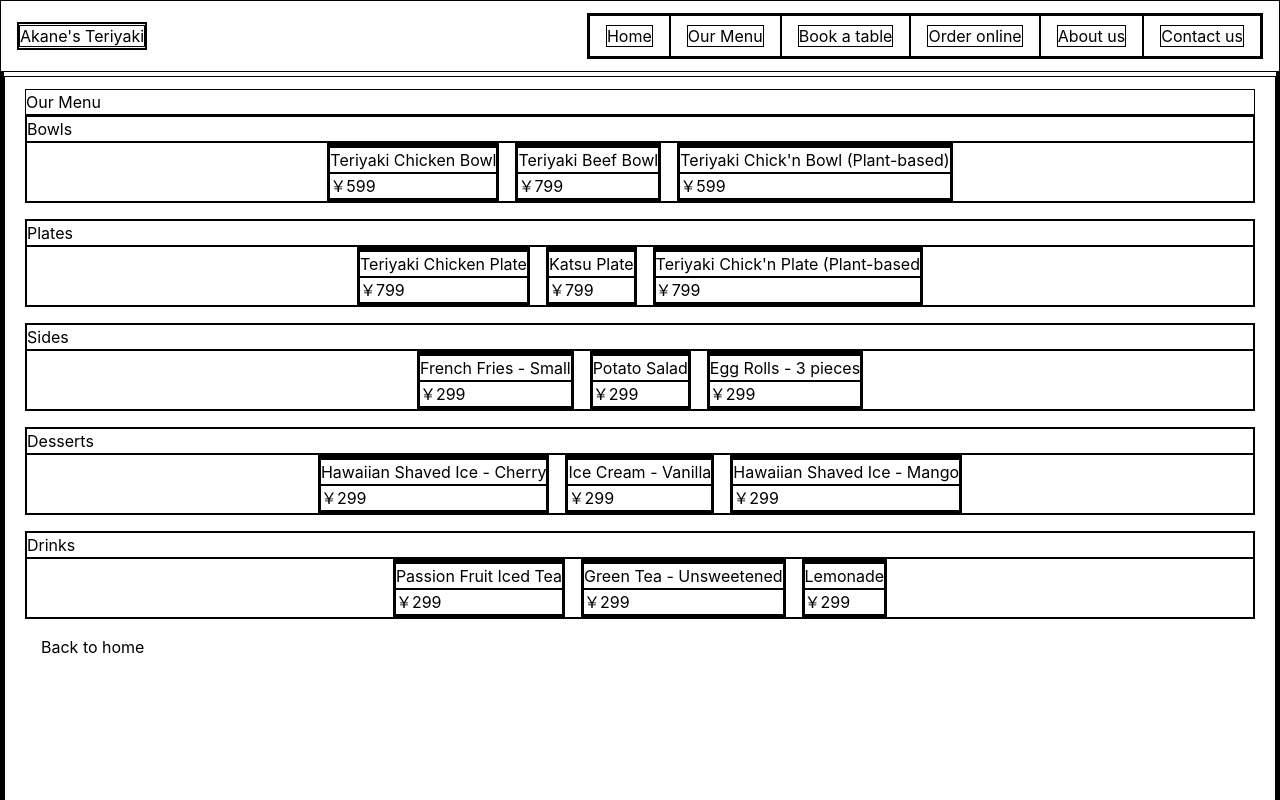
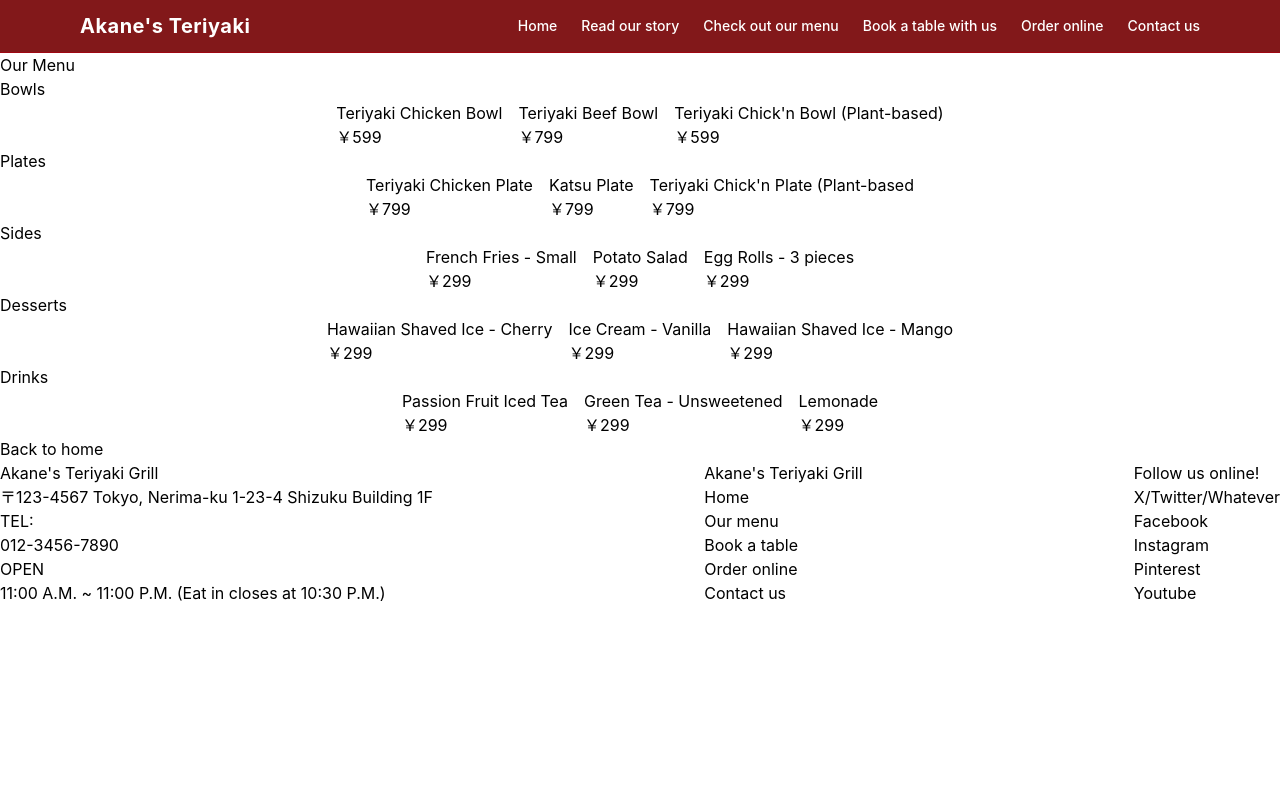
Before and after one commit to jarteaga127/akanes-teriyaki-react, a React (Vite) app: page /our-menu in a window 1280 px wide. Shown: the top 800 px of the page. Built offline with nearby package versions, Linux system fonts and the light colour scheme.

Commit message:
Edited the styles for the navbar using tailwind

```diff
--- a/src/components/Navbar.tsx
+++ b/src/components/Navbar.tsx
@@ -1,22 +1,100 @@
 import { Link } from "react-router-dom";
-import "../styles/nav-bar.css"
+import { useState } from "react";
 
-const Navbar = () => {
-    return (
-        <nav className="sticky top-0 z-50 bg-white/90 dark:bg-zinc-900/90 backdrop-blur-md border-b border-zinc-200 dark:border-zinc-800">
-            <div className="site-logo"><header><Link to="/">Akane's Teriyaki</Link></header></div>
-            <div className="nav-link-group">
-            <ul>
-                <li><Link to="/" className="nav-link">Home</Link></li>
-                <li><Link to="/our-menu" className="nav-link">Our Menu</Link></li>
-                <li><Link to="/book-a-table" className="nav-link">Book a table</Link></li>
-                <li><Link to="/" className="nav-link">Order online</Link></li>
-                <li><Link to="/about-us" className="nav-link">About us</Link></li>
-                <li><Link to="/" className="nav-link">Contact us</Link></li>
-            </ul>
-            </div>
-        </nav>
-     );
-}
+
+const Navbar: React.FC = () => {
+  const [isOpen, setIsOpen] = useState(false);
+
+  return (
+    <nav className="sticky top-0 z-50 bg-red-900 border-b border-red-800 w-full">
+      {/* Top Bar Container - py-3 or py-4 provides clean vertical padding */}
+      <div className="flex items-center justify-between w-full max-w-6xl mx-auto px-4 py-3">
+
+        {/* Logo */}
+        <div className="flex-shrink-0">
+          <Link to="/" className="text-xl font-bold text-white tracking-wide">
+            Akane's Teriyaki
+          </Link>
+        </div>
+
+        {/* Desktop Links */}
+        <div className="hidden md:flex items-center gap-6">
+          <Link to="/" className="text-sm font-medium text-white hover:text-red-200 transition">Home</Link>
+          <Link to="/about-us" className="text-sm font-medium text-white hover:text-red-200 transition">Read our story</Link>
+          <Link to="/our-menu" className="text-sm font-medium text-white hover:text-red-200 transition">Check out our menu</Link>
+          <Link to="/book-a-table" className="text-sm font-medium text-white hover:text-red-200 transition">Book a table with us</Link>
+          <Link to="/" className="text-sm font-medium text-white hover:text-red-200 transition">Order online</Link>
+          <Link to="/" className="text-sm font-medium text-white hover:text-red-200 transition">Contact us</Link>
+        </div>
+
+        {/* Mobile Hamburger Button */}
+        <div className="md:hidden flex items-center">
+          <button
+            type="button"
+            onClick={() => setIsOpen(!isOpen)}
+            className="text-white focus:outline-none p-1"
+            aria-label="Toggle menu"
+          >
+            <svg className="w-7 h-7" fill="none" stroke="currentColor" viewBox="0 0 24 24">
+              {isOpen ? (
+                <path strokeLinecap="square" strokeLinejoin="miter" strokeWidth={1.5} d="M6 18L18 6M6 6l12 12" />
+              ) : (
+                <path strokeLinecap="square" strokeLinejoin="miter" strokeWidth={1.5} d="M4 6h16M4 12h16M4 18h16" />
+              )}
+            </svg>
+          </button>
+        </div>
+      </div>
+
+      {/* Mobile Stacked Menu */}
+      {isOpen && (
+        <div className="md:hidden flex flex-col border-t border-red-800 bg-red-900 w-full h-screen">
+          <Link
+            to="/"
+            className="w-full px-4 py-3 text-base text-white border-b border-red-800 hover:bg-red-800 transition-colors block"
+            onClick={() => setIsOpen(false)}
+          >
+            Home
+          </Link>
+          <Link
+            to="/about-us"
+            className="w-full px-4 py-3 text-base text-white border-b border-red-800 hover:bg-red-800 transition-colors block"
+            onClick={() => setIsOpen(false)}
+          >
+            Read our story
+          </Link>
+          <Link
+            to="/our-menu"
+            className="w-full px-4 py-3 text-base text-white border-b border-red-800 hover:bg-red-800 transition-colors block"
+            onClick={() => setIsOpen(false)}
+          >
+            Check out our menu
+          </Link>
+          <Link
+            to="/book-a-table"
+            className="w-full px-4 py-3 text-base text-white border-b border-red-800 hover:bg-red-800 transition-colors block"
+            onClick={() => setIsOpen(false)}
+          >
+            Book a table with us
+          </Link>
+          <Link
+            to="/"
+            className="w-full px-4 py-3 text-base text-white border-b border-red-800 hover:bg-red-800 transition-colors block"
+            onClick={() => setIsOpen(false)}
+          >
+            Order online
+          </Link>
+          <Link
+            to="/"
+            className="w-full px-4 py-3 text-base text-white hover:bg-red-800 transition-colors block"
+            onClick={() => setIsOpen(false)}
+          >
+            Contact us
+          </Link>
+        </div>
+      )}
+    </nav>
+  );
+};
 
 export default Navbar;
--- a/src/index.css
+++ b/src/index.css
@@ -1,47 +1 @@
 @import "tailwindcss";
-
-* {
-  margin: 0;
-  padding: 0;
-  box-sizing: border-box;
-  border: 1px solid;
-  background-color: white;
-}
-
-main {
-  padding-top: 72px;
-}
-
-section, footer {
-  padding: .75rem 1.25rem 2rem;
-}
-
-section, article {
-  margin-bottom: 1rem;
-}
-
-section {
-  height: 100vh;
-}
-
-button {
-  cursor: pointer;
-}
-
-ul {
-  list-style-type: none;
-}
-
-.link-001 {
-padding: .5rem 1rem;
-  border: none;
-  cursor: pointer;
-}
-
-.section-img {
-  width: 50%;
-}
-
-.section-text {
-  width: 50%;
-}
```
